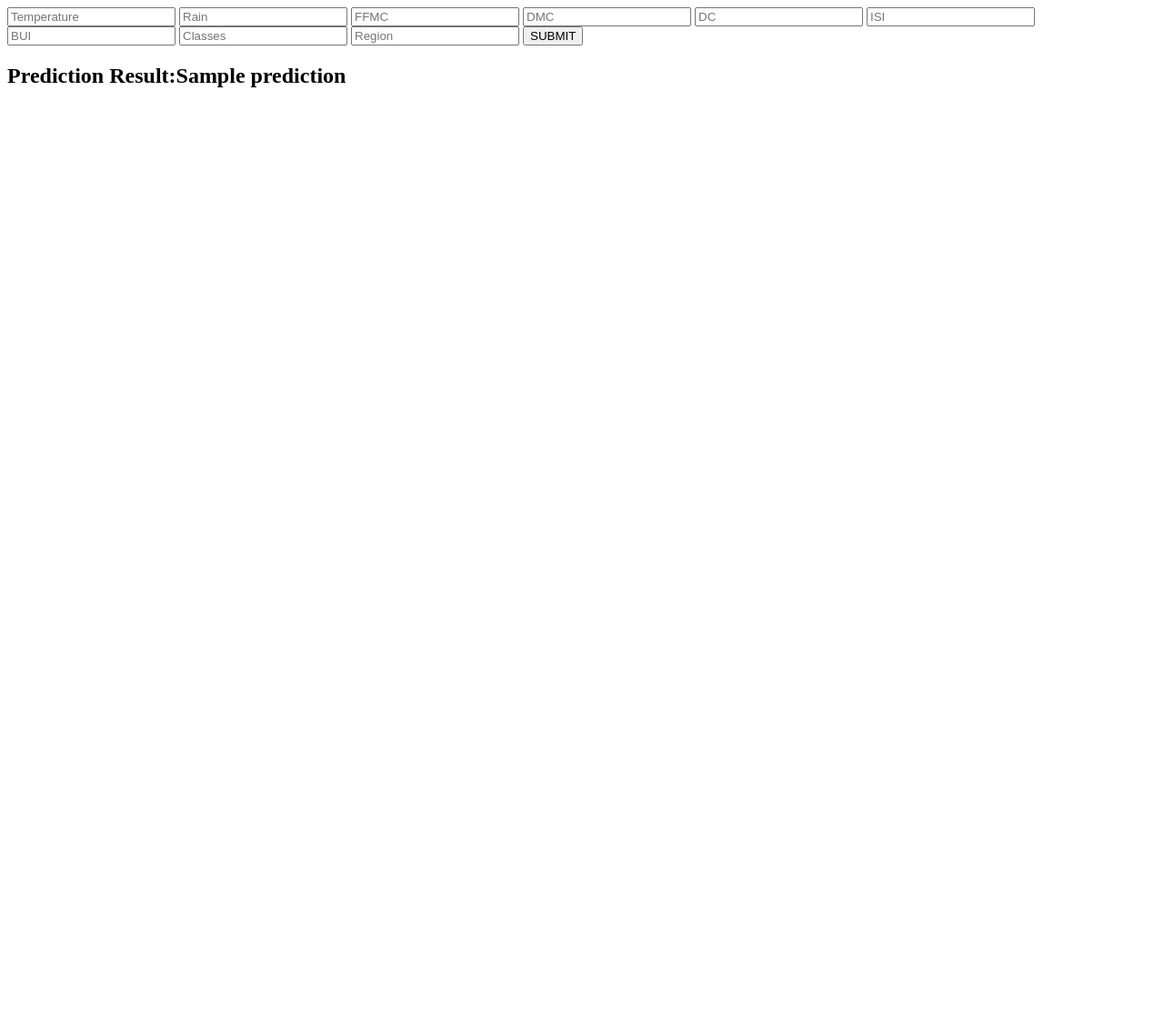
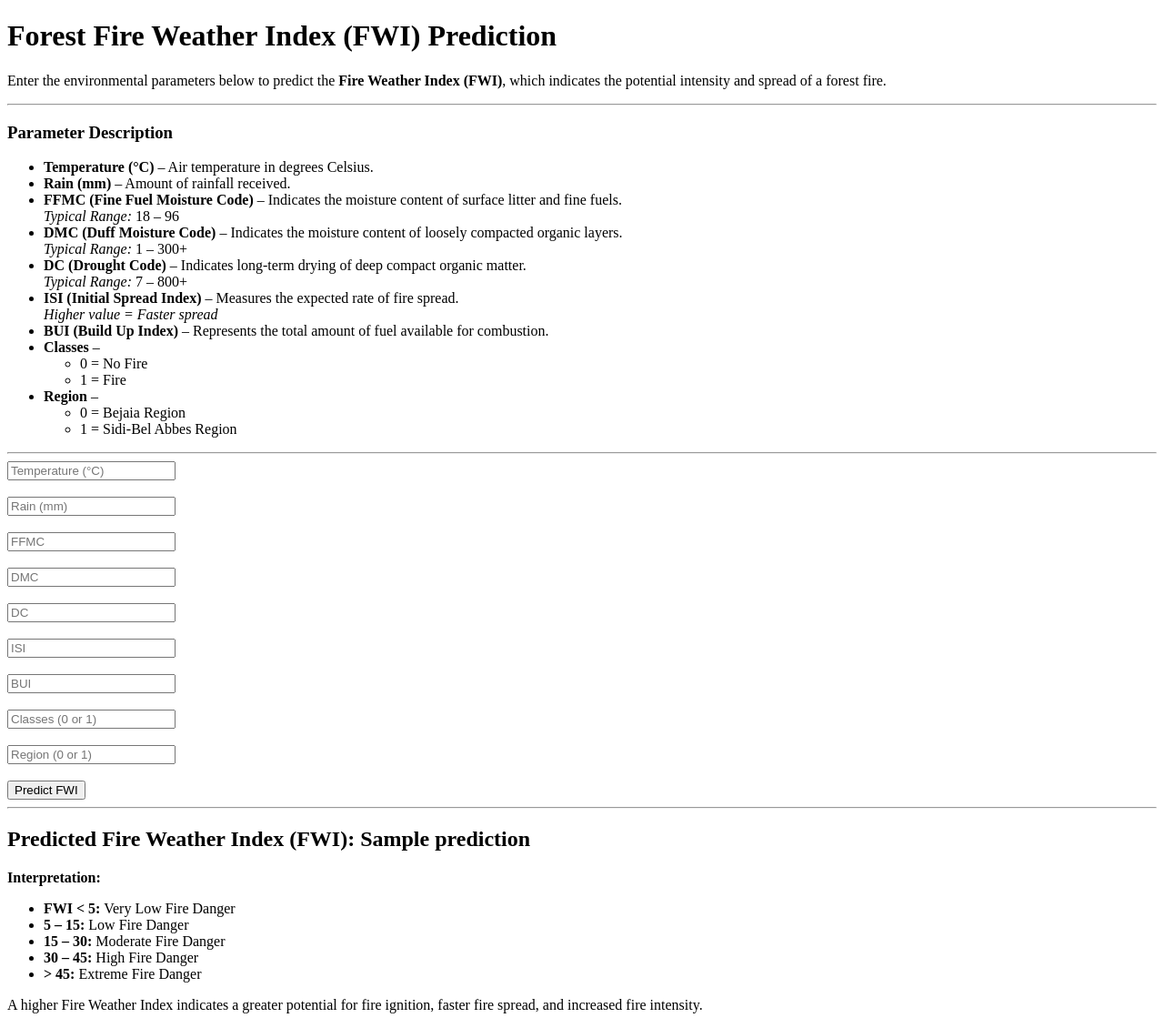
Before and after one commit to ayanghosh8777/algerian_forest, a Flask app: template templates/home.html in a window 1280 px wide. Shown: the whole page at 91% size. Before the commit the page ends 96 px from the top, so only its background shows below. Run offline with Flask 3, Linux system fonts and the light colour scheme; the template is opened without the code that fills it: most values are stand-ins (such as "Sample title", 1, 10 or a date in 2020); parts of the project's set-up code (start-up, migrations or seed data) failed here and were passed over.

Commit message:
Updated Flask app and improved UI

```diff
--- a/templates/home.html
+++ b/templates/home.html
@@ -3,24 +3,107 @@
 <head>
     <meta charset="UTF-8">
     <meta name="viewport" content="width=device-width, initial-scale=1.0">
-    <title>FWI</title>
+    <title>Forest Fire Weather Index Prediction</title>
 </head>
+
 <body>
-      <form action="{{url_for('predict_data')}}" method="post">
-          <!-- Add input fields for each feature -->
-            <input type="text" name="Temperature" placeholder="Temperature" required="required">
-            <input type="text" name="Rain" placeholder="Rain" required>
-          <input type="text" name="FFMC" placeholder="FFMC" required>
-          <input type="text" name="DMC" placeholder="DMC" required>
-          <input type="text" name="DC" placeholder="DC" required>
-          <input type="text" name="ISI" placeholder="ISI" required>
-          <input type="text" name="BUI" placeholder="BUI" required>
-          <input type="text" name="Classes" placeholder="Classes" required>
-          <input type="text" name="Region" placeholder="Region" required>
-          <!-- Add more input fields as needed -->
-          <button type="submit">SUBMIT</button>
-      </form>
-      <h2>Prediction Result:{{prediction}}</h2>
+
+    <h1>Forest Fire Weather Index (FWI) Prediction</h1>
+
+    <p>
+        Enter the environmental parameters below to predict the
+        <strong>Fire Weather Index (FWI)</strong>, which indicates the potential
+        intensity and spread of a forest fire.
+    </p>
+
+    <hr>
+
+    <h3>Parameter Description</h3>
+
+    <ul>
+        <li><b>Temperature (°C)</b> – Air temperature in degrees Celsius.</li>
+
+        <li><b>Rain (mm)</b> – Amount of rainfall received.</li>
+
+        <li><b>FFMC (Fine Fuel Moisture Code)</b> – Indicates the moisture content of surface litter and fine fuels.
+            <br><i>Typical Range:</i> 18 – 96</li>
+
+        <li><b>DMC (Duff Moisture Code)</b> – Indicates the moisture content of loosely compacted organic layers.
+            <br><i>Typical Range:</i> 1 – 300+</li>
+
+        <li><b>DC (Drought Code)</b> – Indicates long-term drying of deep compact organic matter.
+            <br><i>Typical Range:</i> 7 – 800+</li>
+
+        <li><b>ISI (Initial Spread Index)</b> – Measures the expected rate of fire spread.
+            <br><i>Higher value = Faster spread</i></li>
+
+        <li><b>BUI (Build Up Index)</b> – Represents the total amount of fuel available for combustion.</li>
+
+        <li><b>Classes</b> –
+            <ul>
+                <li>0 = No Fire</li>
+                <li>1 = Fire</li>
+            </ul>
+        </li>
+
+        <li><b>Region</b> –
+            <ul>
+                <li>0 = Bejaia Region</li>
+                <li>1 = Sidi-Bel Abbes Region</li>
+            </ul>
+        </li>
+
+    </ul>
+
+    <hr>
+
+    <form action="{{ url_for('predict_data') }}" method="POST">
+
+        <input type="number" step="any" name="Temperature" placeholder="Temperature (°C)" required><br><br>
+
+        <input type="number" step="any" name="Rain" placeholder="Rain (mm)" required><br><br>
+
+        <input type="number" step="any" name="FFMC" placeholder="FFMC" required><br><br>
+
+        <input type="number" step="any" name="DMC" placeholder="DMC" required><br><br>
+
+        <input type="number" step="any" name="DC" placeholder="DC" required><br><br>
+
+        <input type="number" step="any" name="ISI" placeholder="ISI" required><br><br>
+
+        <input type="number" step="any" name="BUI" placeholder="BUI" required><br><br>
+
+        <input type="number" step="1" name="Classes" placeholder="Classes (0 or 1)" required><br><br>
+
+        <input type="number" step="1" name="Region" placeholder="Region (0 or 1)" required><br><br>
+
+        <button type="submit">Predict FWI</button>
+
+    </form>
+
+    <hr>
+
+    {% if prediction is defined %}
+        <h2>Predicted Fire Weather Index (FWI): {{ prediction }}</h2>
+
+        <p>
+            <b>Interpretation:</b>
+        </p>
+
+        <ul>
+            <li><b>FWI < 5:</b> Very Low Fire Danger</li>
+            <li><b>5 – 15:</b> Low Fire Danger</li>
+            <li><b>15 – 30:</b> Moderate Fire Danger</li>
+            <li><b>30 – 45:</b> High Fire Danger</li>
+            <li><b>> 45:</b> Extreme Fire Danger</li>
+        </ul>
+
+        <p>
+            A higher Fire Weather Index indicates a greater potential for fire ignition,
+            faster fire spread, and increased fire intensity.
+        </p>
+
+    {% endif %}
 
 </body>
 </html>
```
